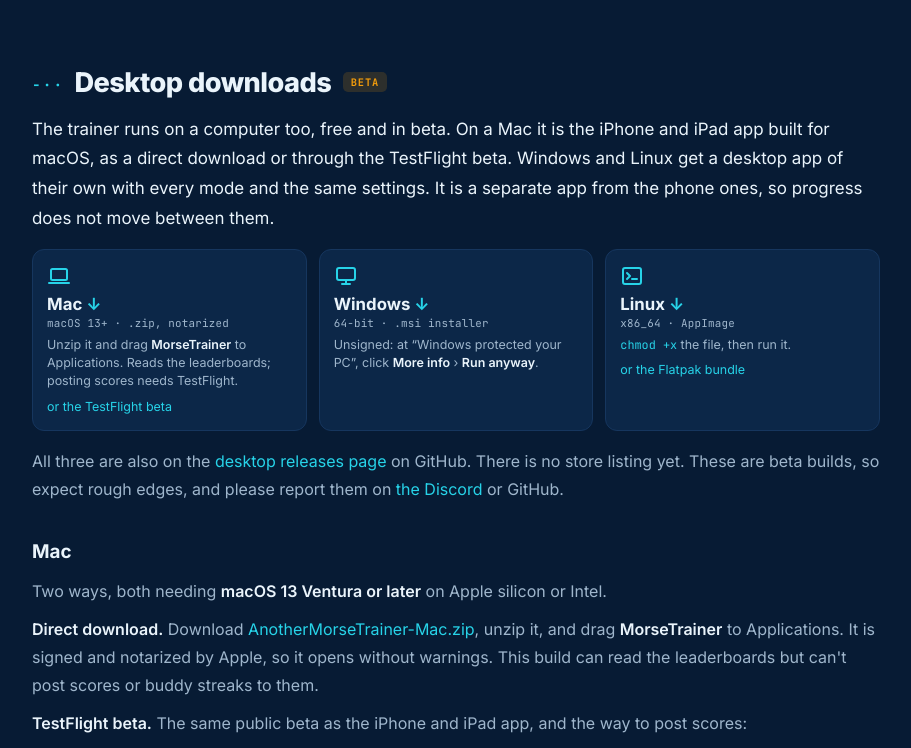
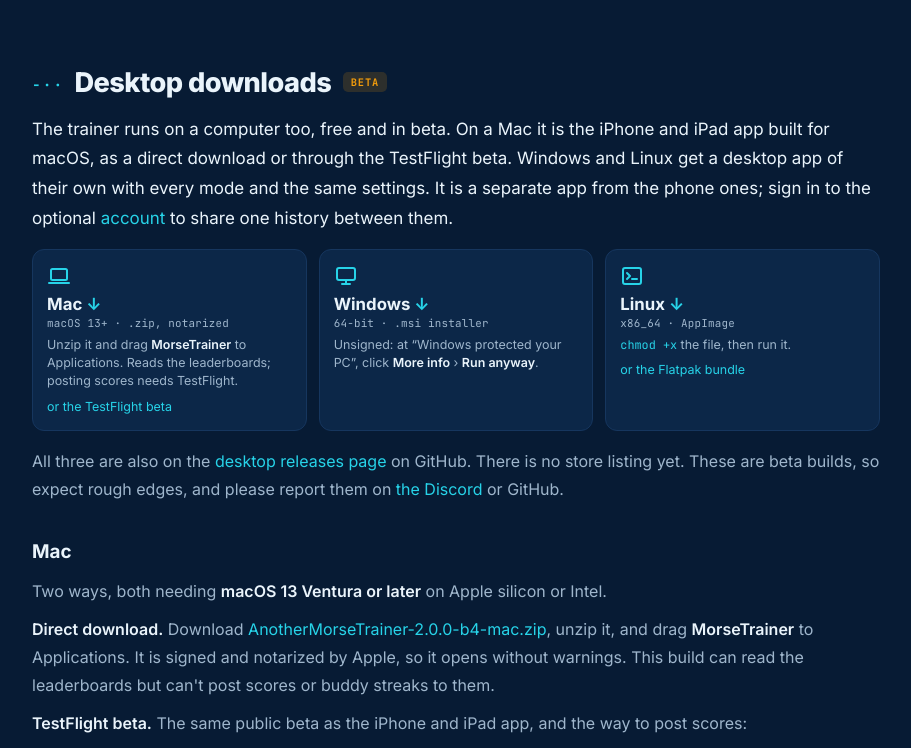
Before and after one commit to N9HO/another-morse-trainer-site, a plain HTML site: page guide/index.html in a window 1280 px wide. Shown: the part 1627-2375 px from the top of the page, without its empty margins (326-1237 px from the left). Drawn offline with Linux system fonts and the light colour scheme.

Commit message:
Mac download: notarized build on the b4 release; say the account exists
Co-Authored-By: Claude Opus 5.5 <noreply@anthropic.com>
Claude-Session: https://claude.ai/code/session_01Wgji6ryCvsdRjR5mCLCJNQ

```diff
--- a/guide/index.html
+++ b/guide/index.html
@@ -153,12 +153,12 @@
     <!-- DESKTOP DOWNLOADS -->
     <section id="downloads">
       <h2><span class="h2-mc">&minus;··</span>Desktop downloads <span class="tag new">Beta</span></h2>
-      <p class="guide-lead">The trainer runs on a computer too, free and in beta. On a Mac it is the iPhone and iPad app built for macOS, as a direct download or through the TestFlight beta. Windows and Linux get a desktop app of their own with every mode and the same settings. It is a separate app from the phone ones, so progress does not move between them.</p>
+      <p class="guide-lead">The trainer runs on a computer too, free and in beta. On a Mac it is the iPhone and iPad app built for macOS, as a direct download or through the TestFlight beta. Windows and Linux get a desktop app of their own with every mode and the same settings. It is a separate app from the phone ones; sign in to the optional <a href="#account">account</a> to share one history between them.</p>
 
       <div class="dl-grid">
         <div class="dl-card">
           <svg class="dl-icon" viewBox="0 0 24 24" fill="none" stroke="currentColor" stroke-width="2" stroke-linecap="round" stroke-linejoin="round" aria-hidden="true"><rect x="4" y="5" width="16" height="11" rx="1.5"/><path d="M2 19h20"/></svg>
-          <a class="dl-main" href="https://github.com/N9HO/another-morse-trainer/releases/download/desktop-v2.0.0-beta1/AnotherMorseTrainer-Mac.zip">
+          <a class="dl-main" href="https://github.com/N9HO/another-morse-trainer/releases/download/desktop-beta-v2.0.0-b4/AnotherMorseTrainer-2.0.0-b4-mac.zip">
             <span class="dl-os">Mac</span>
             <span class="dl-meta">macOS 13+ &middot; .zip, notarized</span>
           </a>
@@ -187,7 +187,7 @@
 
       <h3>Mac</h3>
       <p>Two ways, both needing <strong>macOS 13 Ventura or later</strong> on Apple silicon or Intel.</p>
-      <p><strong>Direct download.</strong> Download <a href="https://github.com/N9HO/another-morse-trainer/releases/download/desktop-v2.0.0-beta1/AnotherMorseTrainer-Mac.zip">AnotherMorseTrainer-Mac.zip</a>, unzip it, and drag <strong>MorseTrainer</strong> to Applications. It is signed and notarized by Apple, so it opens without warnings. This build can read the leaderboards but can't post scores or buddy streaks to them.</p>
+      <p><strong>Direct download.</strong> Download <a href="https://github.com/N9HO/another-morse-trainer/releases/download/desktop-beta-v2.0.0-b4/AnotherMorseTrainer-2.0.0-b4-mac.zip">AnotherMorseTrainer-2.0.0-b4-mac.zip</a>, unzip it, and drag <strong>MorseTrainer</strong> to Applications. It is signed and notarized by Apple, so it opens without warnings. This build can read the leaderboards but can't post scores or buddy streaks to them.</p>
       <p><strong>TestFlight beta.</strong> The same public beta as the iPhone and iPad app, and the way to post scores:</p>
       <ol class="steps">
         <li>Install <strong>TestFlight</strong> from the Mac App Store.</li>
@@ -1726,7 +1726,7 @@
       <p>On purpose. On iPhone, a practice session takes the audio route for itself, the way a phone call would, and hands it back when the session ends, so whatever was playing resumes. Android has always done the same through audio focus. The exception is the <a href="#repeater">Repeater</a>, which mixes with other audio so it can run alongside a radio app. On Windows and Linux there is no such mechanism, so the app plays alongside your music.</p>
 
       <h3>Where is my data?</h3>
-      <p>On your device. No accounts, no ads, no tracking, no analytics. Progress and settings never leave the phone. See the <a href="/privacy/">privacy policy</a> for the full statement.</p>
+      <p>On your device. No ads, no tracking, no analytics, and no account needed. Progress and settings stay on the device unless you sign in to the optional <a href="#account">account</a> to sync them. See the <a href="/privacy/">privacy policy</a> for the full statement.</p>
 
       <h3>Something's broken, or I want a feature.</h3>
       <p>Two good routes. <a href="https://discord.gg/qgyk3TPUd9" rel="noopener">The Discord</a> is the fastest during the beta, because it's where testers and the developer actually talk. Or open an issue on GitHub at <a href="https://github.com/N9HO/another-morse-trainer">another-morse-trainer</a>, which holds both apps; the issue form asks which one you saw it on. Both apps are open source and bug reports genuinely get read. Either way, <strong>Settings › Help &amp; About › Copy diagnostic info</strong> puts your version, device and settings on the clipboard to paste in.</p>
```
Also changed, not shown: index.html (+2 -2 lines), 1 other file.
